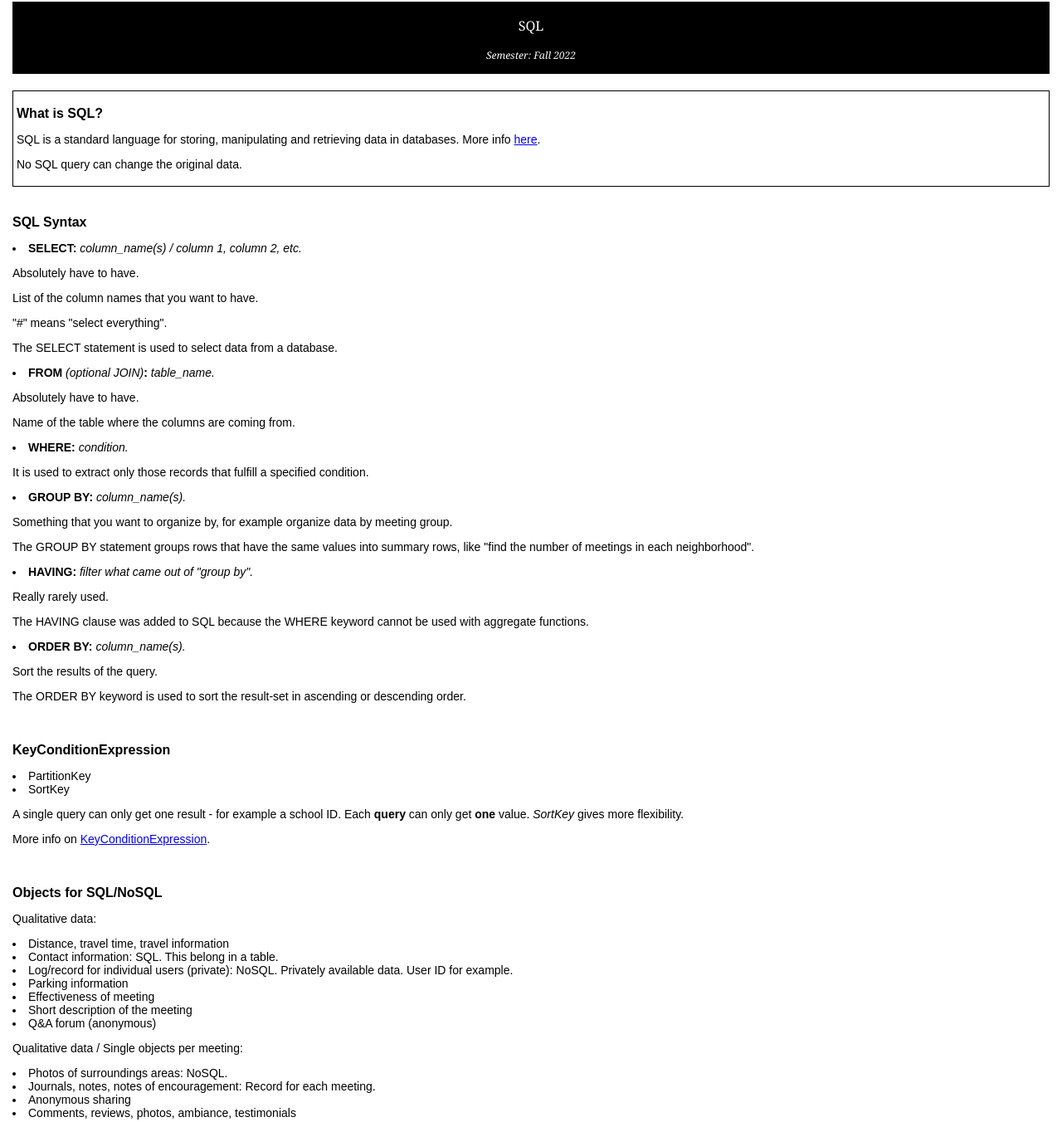
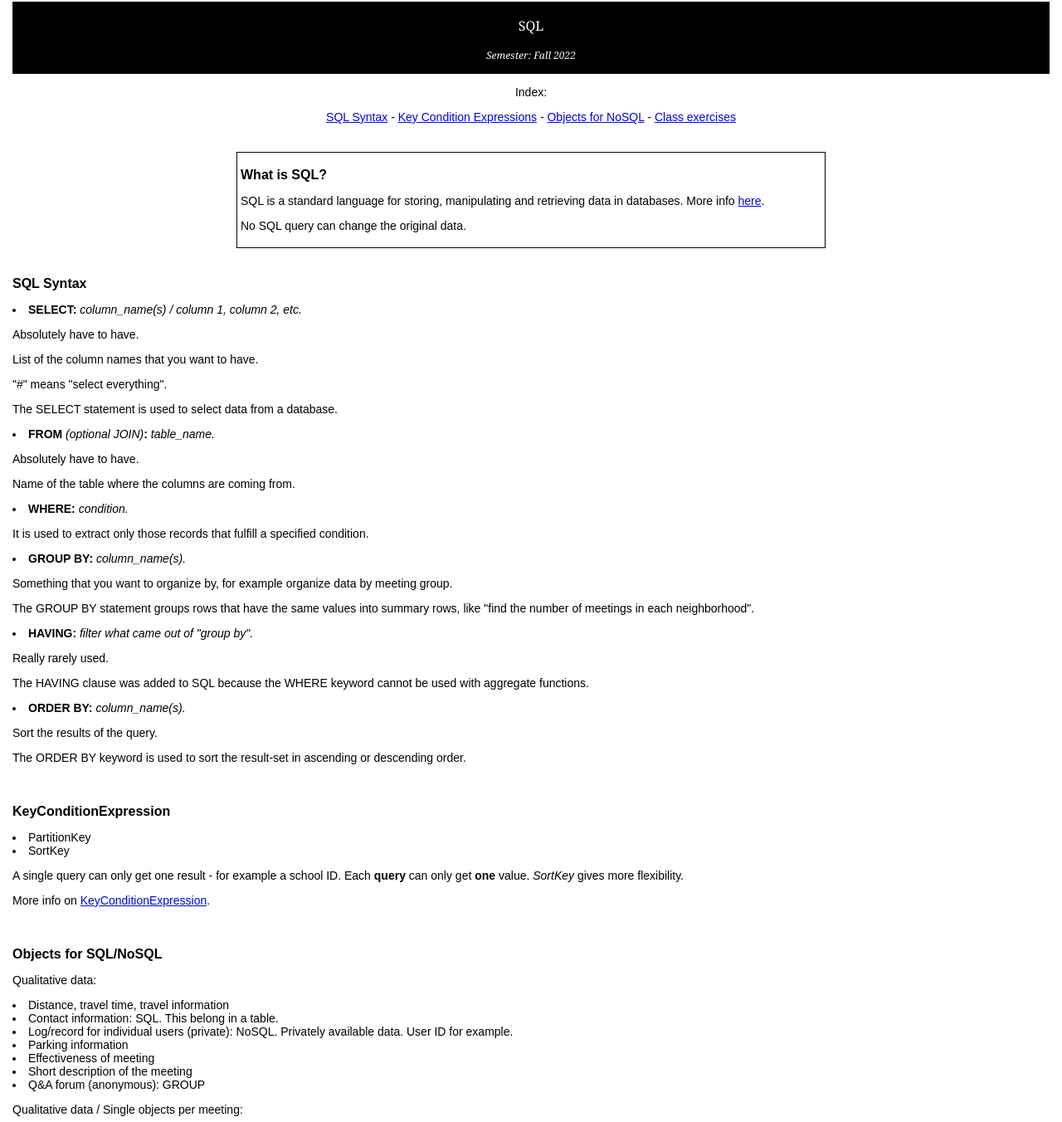
Before and after one commit to ibonnet/data-structures, a plain HTML site: page the-query/index.html in a window 1280 px wide. Shown: the part 13-1365 px from the top of the page at 83% size. Drawn offline with Linux system fonts and the light colour scheme.

Commit message:
Update index.html

```diff
--- a/the-query/index.html
+++ b/the-query/index.html
@@ -27,7 +27,14 @@
             border-color: black;
             border-width: 1px;
             padding: 4px;
+            width: 700px;
+            margin: auto;
         }
+
+                #index {
+            text-align: center;
+        }
+
         .spacer {
             height: 20px;
         }
@@ -35,6 +42,7 @@
             font-style: italic;
             color: #494949;
         }
+
     </style>
     </head>
 
@@ -47,7 +55,12 @@
 
 <body>
 
-<div class="spacer"></div>
+<section id="index">
+    <p>Index:</p>
+    <p><a href="#syntax">SQL Syntax</a> - <a href="#KeyConditionExpression">Key Condition Expressions</a> - <a href="#NoSQL">Objects for NoSQL</a> - <a href="#ClassExamples">Class exercises</a></p>
+</section>
+
+    <div class="spacer"></div>
 
 <section id="intro">
     <p><h1>
@@ -99,7 +112,7 @@
 
     <div class="spacer"></div>
 
-<section>
+<section id="KeyConditionExpression">
     <p>
         <h1>KeyConditionExpression</h1>
     </p>
@@ -115,7 +128,7 @@
 
    <div class="spacer"></div>
 
-<section>
+<section id="NoSQL">
 <p>
     <h1>Objects for SQL/NoSQL</h1>
     </p>
@@ -127,7 +140,7 @@
     <li>Parking information</li>
     <li>Effectiveness of meeting</li>
     <li>Short description of the meeting</li>
-    <li>Q&A forum (anonymous)</li>
+    <li>Q&A forum (anonymous): GROUP</li>
 
     <p>Qualitative data / Single objects per meeting:</p>
     <li>Photos of surroundings areas: NoSQL.</li>
@@ -140,6 +153,7 @@
 <div class="spacer"></div>
 
 <hr>
+   <section id="ClassExamples"></section>
 
     <section id="example1">
 <p>
@@ -235,10 +249,10 @@
 
 <li>
     <b>PartitionKey:</b> Datetime ("Jan 1 2022")
-    <i class="note">// Auto-generated Key (for example 0001), automatic number for each diary entry, only one date time possible.</i>
+    <i class="note"> // Auto-generated Key (for example 0001), automatic number for each diary entry, only one date time possible.</i>
     </li>
 <li>
-    <b>SortKey:</b> Category ("Work")<i class="note">// We don't have to have a SortKey.</i>
+    <b>SortKey:</b> Category ("Work")<i class="note"> // We don't have to have a SortKey.</i>
     </li>
 <p>
     Change SortKey and PartitionKey in this way:
```
